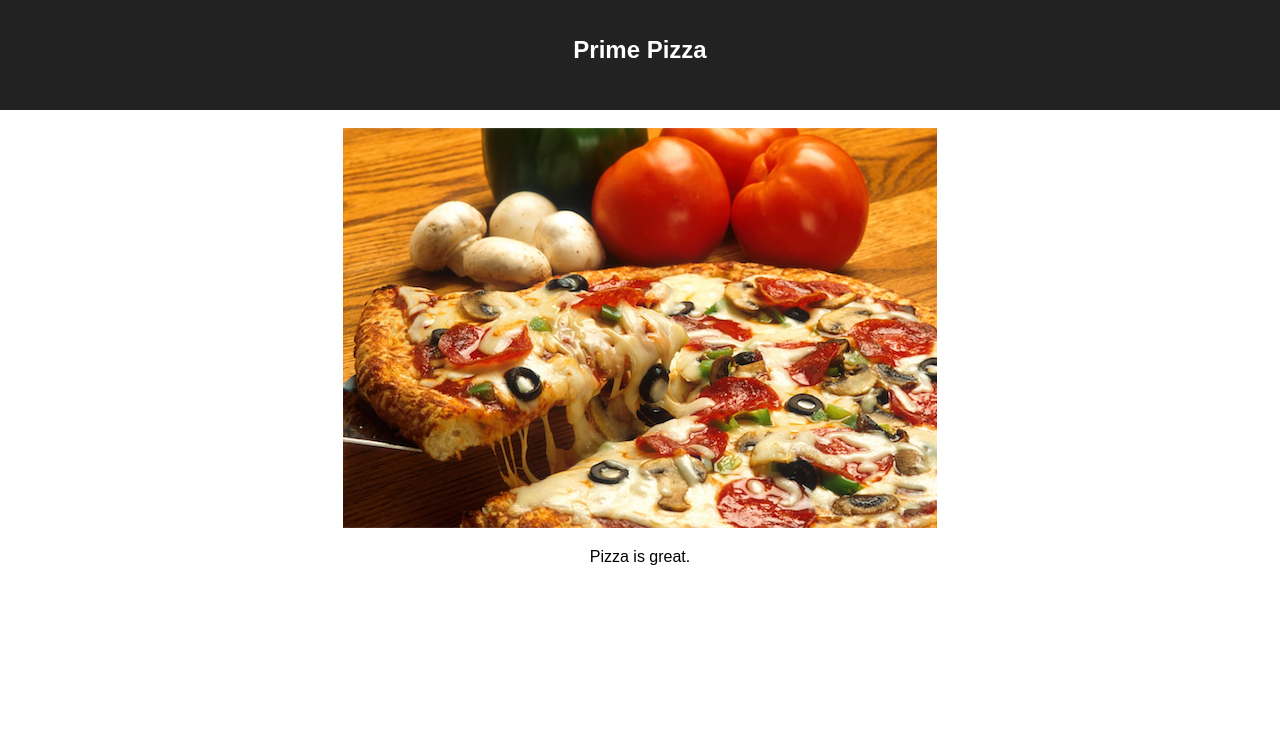
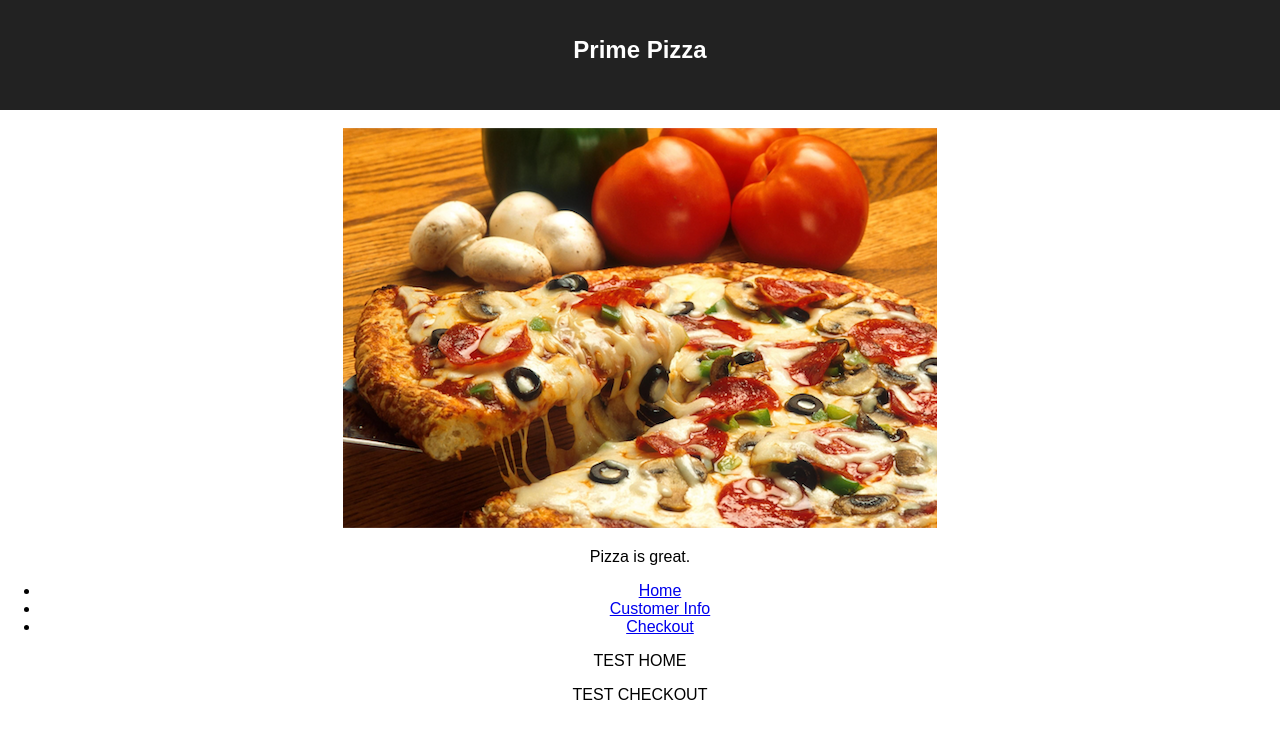
Before and after one commit to Jaden-Reklaw/redux-pizza-palor, a React (Create React App) app: page /#/checkout in a window 1280 px wide. Shown: the top 738 px of the page. Built offline with nearby package versions, Linux system fonts and the light colour scheme.

Commit message:
Created page routers

```diff
--- a/package.json
+++ b/package.json
@@ -9,6 +9,8 @@
     "react": "^16.8.6",
     "react-dom": "^16.8.6",
     "react-redux": "^7.2.0",
+    "react-router": "^5.1.2",
+    "react-router-dom": "^5.1.2",
     "react-scripts": "^3.4.0",
     "redux": "^4.0.5",
     "redux-logger": "^3.0.6"
--- a/src/components/App/App.js
+++ b/src/components/App/App.js
@@ -1,17 +1,40 @@
 import React, { Component } from 'react';
-import axios from 'axios';
+import { HashRouter as Router, Route, Link } from 'react-router-dom';
+// import axios from 'axios';
 import './App.css';
+
+import CustomerInfo from '../Pages/CustomerInfo/CustomerInfo';
+import Checkout from '../Pages/Checkout/Checkout';
+import Home from '../Pages/Home/Home';
 
 class App extends Component {
   render() {
     return (
       <div className="App">
+        <Router>
           <header className="App-header">
             <h1 className="App-title">Prime Pizza</h1>
           </header>
           <br/>
           <img src="images/pizza_photo.png"/>
           <p>Pizza is great.</p>
+          <nav>
+            <ul>
+            <li>
+                <Link to='/'>Home</Link>
+              </li>
+              <li>
+                <Link to='/info'>Customer Info</Link>
+              </li>
+              <li>
+                <Link to='/checkout'>Checkout</Link>
+              </li>
+            </ul>
+          </nav>
+          <Route path='/' component={Home} />
+          <Route path='/info' component={CustomerInfo} />
+          <Route path='/checkout' component={Checkout} />
+        </Router>
       </div>
     );
   }
--- /dev/null
+++ b/src/components/Pages/Checkout/Checkout.js
@@ -0,0 +1,13 @@
+import React, { Component } from 'react';
+
+class Checkout extends Component {
+  render() {
+    return (
+      <div>
+        <p>TEST CHECKOUT</p>
+      </div>
+    );
+  }
+}
+
+export default Checkout;
--- /dev/null
+++ b/src/components/Pages/CustomerInfo/CustomerInfo.js
@@ -0,0 +1,13 @@
+import React, { Component } from 'react';
+
+class CustomerInfo extends Component {
+  render() {
+    return (
+      <div>
+        <p>TEST CUSTOMER INFO</p>
+      </div>
+    );
+  }
+}
+
+export default CustomerInfo;
--- /dev/null
+++ b/src/components/Pages/Home/Home.js
@@ -0,0 +1,13 @@
+import React, { Component } from 'react';
+
+class Home extends Component {
+  render() {
+    return (
+      <div>
+        <p>TEST HOME</p>
+      </div>
+    );
+  }
+}
+
+export default Home;
```
Also changed, not shown: 1 other file (tests, documents, lock files or other folders). Lines whose indentation alone changed are shown as unchanged.
